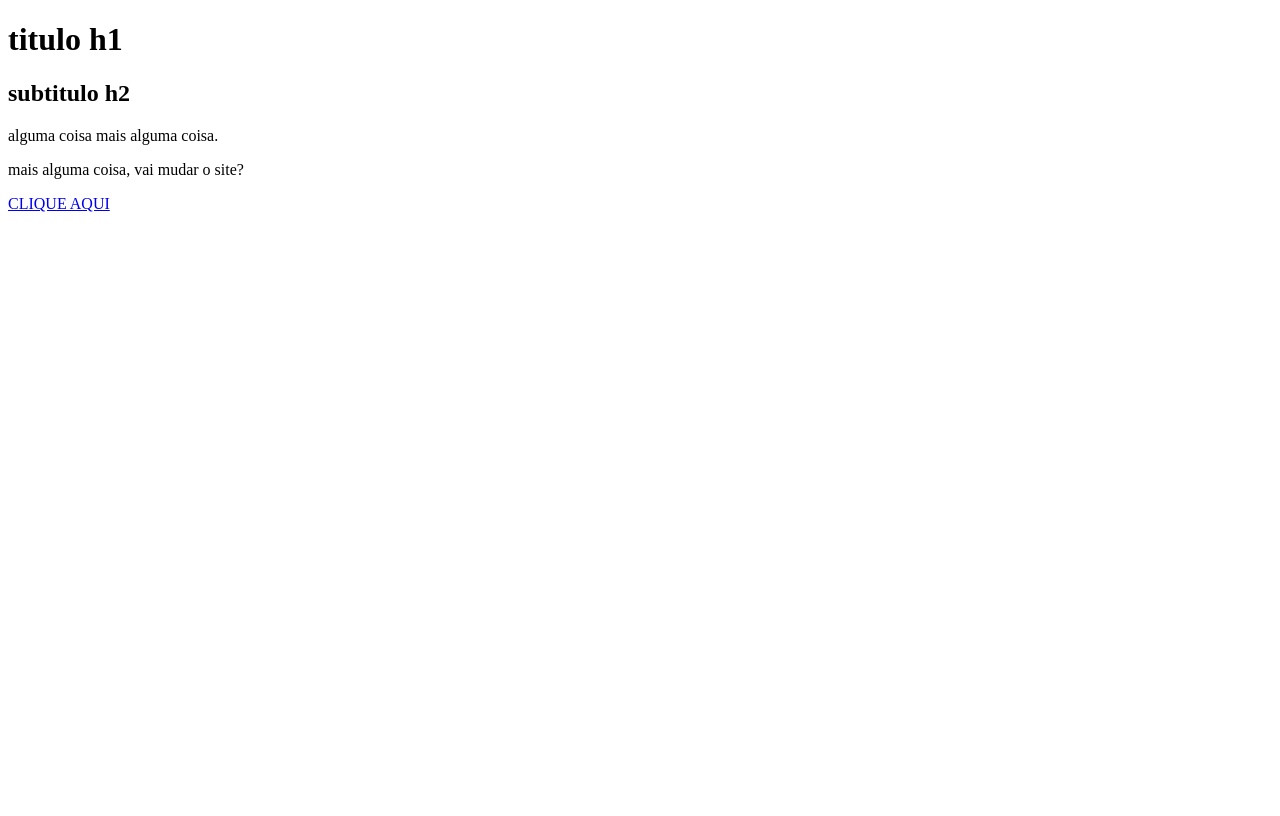
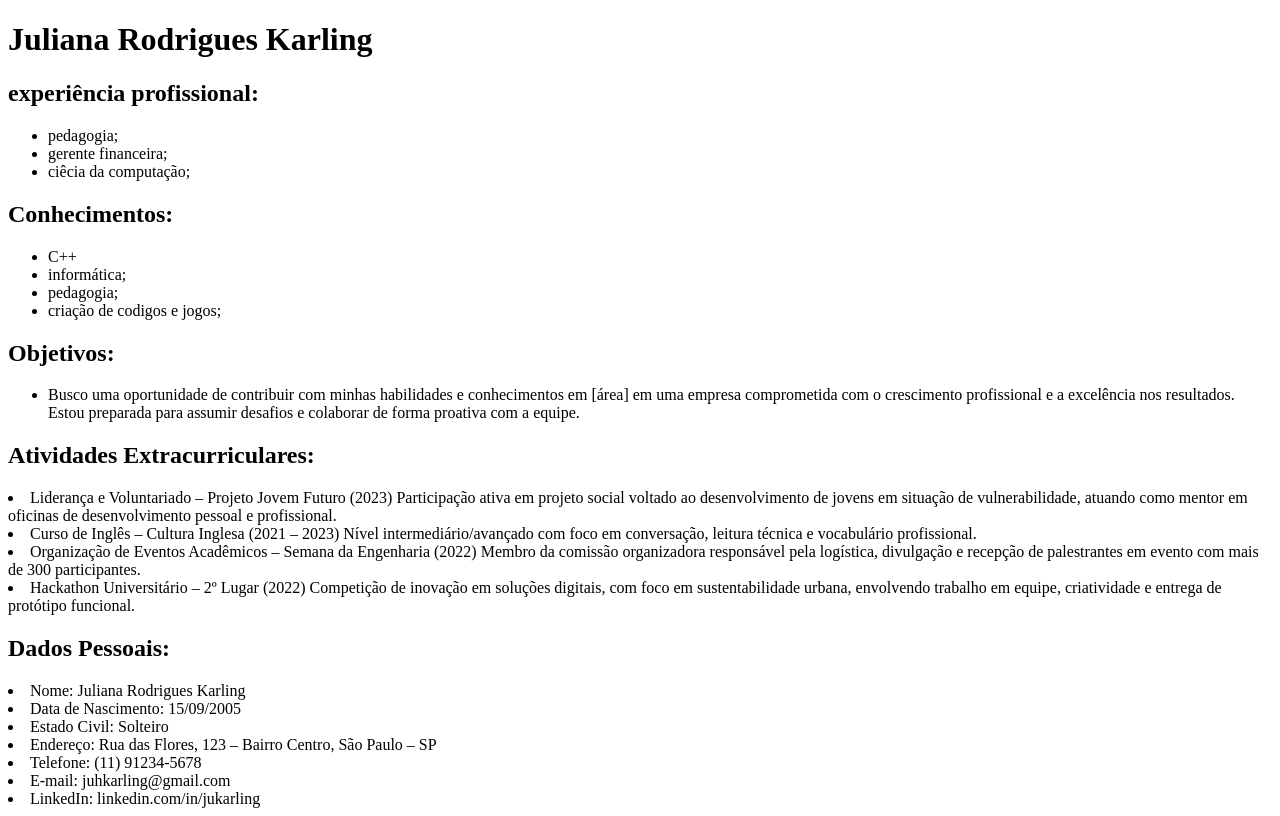
Before and after one commit to jukarling/primeira-pagina, a plain HTML site: page index.html in a window 1280 px wide. Drawn offline with Linux system fonts and the light colour scheme.

Commit message:
Add files via upload

```diff
--- a/index.html
+++ b/index.html
@@ -1,15 +1,57 @@
 <!DOCTYPE html>
 <html lang="pt-br">
 <head>
+
     <meta charset="UTF-8">
     <meta name="viewport" content="width=device-width, initial-scale=1.0">
     <title>Juliana Karling</title>
 </head>
 <body>
-    <h1>titulo h1</h1>
-    <h2>subtitulo h2</h2>
-    <p>alguma coisa mais alguma coisa.</p>
-    <p>mais alguma coisa, vai mudar o site? </p>
-    <a href="http://www.google.com">CLIQUE AQUI</a>
+    <h1>Juliana Rodrigues Karling</h1>
+    <h2>experiência profissional: </h2>
+    <ul>
+        <li>pedagogia;</li>
+        <li>gerente financeira;</li>
+        <li>ciêcia da computação;</li>
+    </ul>
+    <h2>Conhecimentos: </h2>
+    <ul>
+        <li>C++</li>
+        <li>informática;</li>
+        <li>pedagogia;</li>
+        <li>criação de codigos e jogos; </li>
+    </ul>
+    <h2>Objetivos: </h2>
+    <ul>
+        <li>Busco uma oportunidade de contribuir com minhas habilidades e conhecimentos em [área] em
+        uma empresa comprometida com o crescimento profissional e a excelência nos resultados.
+        Estou preparada para assumir
+        desafios e colaborar de forma proativa com a equipe.</li>
+    </ul>
+    <h2>Atividades Extracurriculares:</h2>
+        <li>Liderança e Voluntariado – Projeto Jovem Futuro (2023)
+            Participação ativa em projeto social voltado ao desenvolvimento de jovens em situação de vulnerabilidade, atuando como mentor em oficinas de desenvolvimento pessoal e profissional. </li>
+
+        <li>Curso de Inglês – Cultura Inglesa (2021 – 2023)
+            Nível intermediário/avançado com foco em conversação, leitura técnica e vocabulário profissional.</li>
+
+
+        <li>Organização de Eventos Acadêmicos – Semana da Engenharia (2022)
+            Membro da comissão organizadora responsável pela logística, divulgação e recepção de palestrantes em evento com mais de 300 participantes.</li>
+
+
+        <li>Hackathon Universitário – 2º Lugar (2022)
+            Competição de inovação em soluções digitais, com foco em sustentabilidade urbana, envolvendo trabalho em equipe, criatividade e entrega de protótipo funcional.</li>
+   </ul>
+   <h2>Dados Pessoais: </h2>
+   <li>Nome: Juliana Rodrigues Karling</li>
+   <li>Data de Nascimento: 15/09/2005</li>
+   <li>Estado Civil: Solteiro</li>
+   <li>Endereço: Rua das Flores, 123 – Bairro Centro, São Paulo – SP</li>
+   <li>Telefone: (11) 91234-5678</li>
+   <li>E-mail: juhkarling@gmail.com</li>
+   <li>LinkedIn: linkedin.com/in/jukarling</li>
+
+
 </body>
 </html>
```
